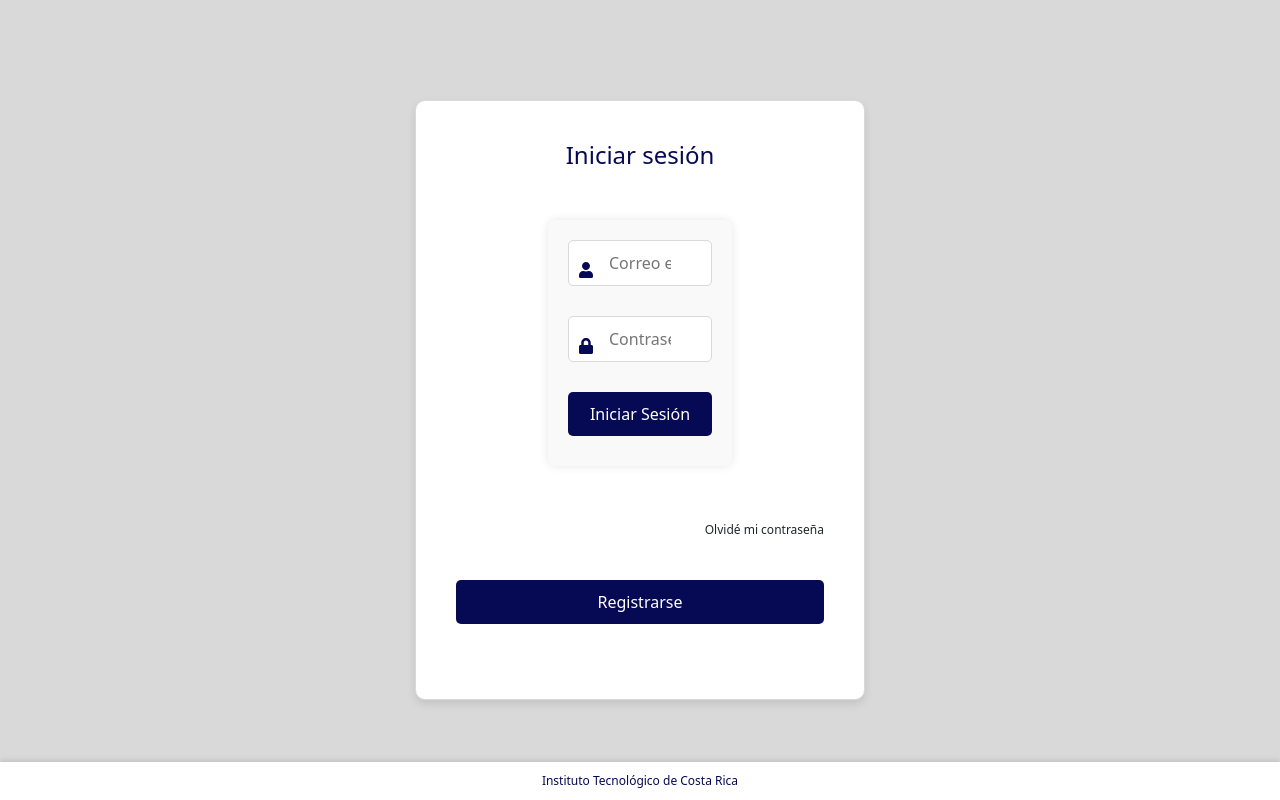
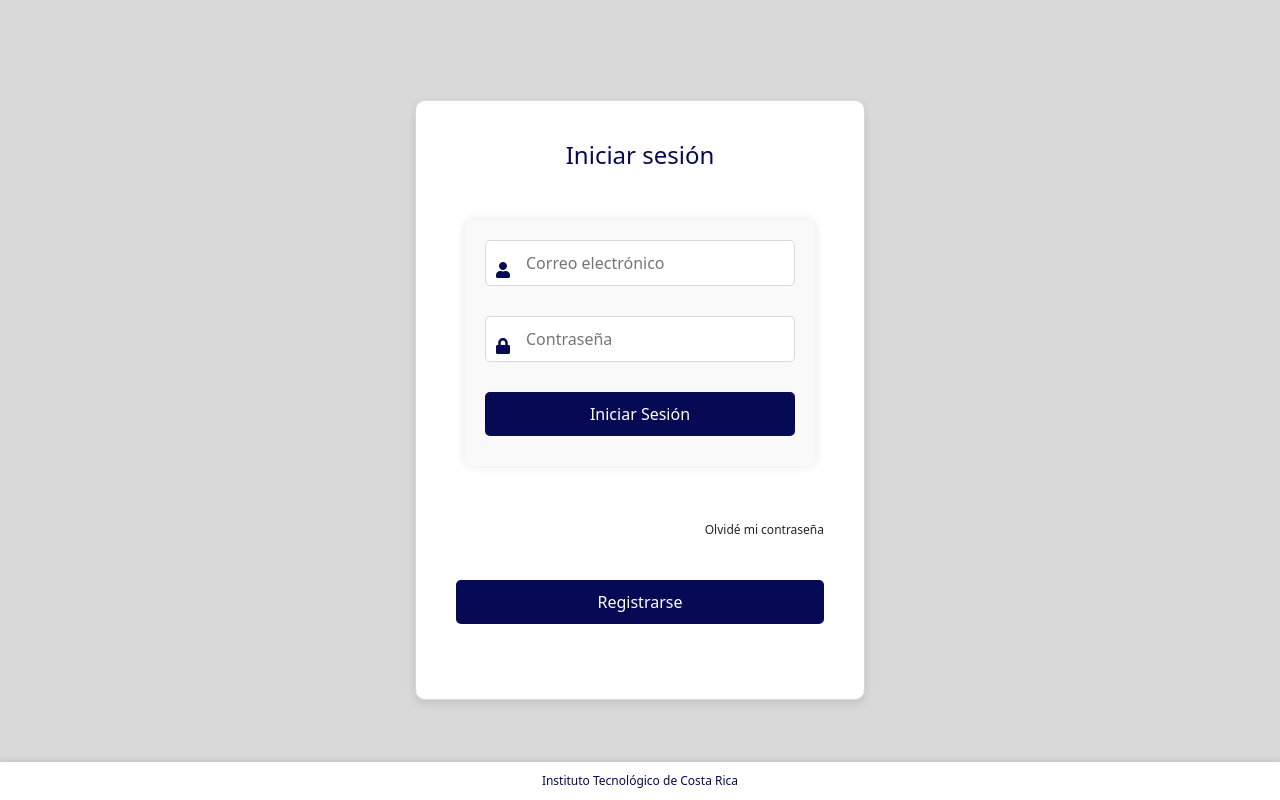
Before and after one commit to proyectosFinales/proyecto_software, a React (Create React App) app: page / in a window 1280 px wide. Built offline with nearby package versions, Linux system fonts and the light colour scheme; no server answers; what @react-pdf/renderer would draw is missing.

Commit message:
Arreglo login

```diff
--- a/src/view/pages/Login.js
+++ b/src/view/pages/Login.js
@@ -41,7 +41,7 @@ const Login = () => {
     <div className="login-container">
       <div className="login-box">
         <h2>Iniciar sesión</h2>
-        <form onSubmit={handleSubmit}>
+        <form className = "login-form" onSubmit={handleSubmit}>
           <div className="input-container">
             <FaUser className="icon" />
             <input
--- a/src/view/styles/Login.css
+++ b/src/view/styles/Login.css
@@ -17,6 +17,10 @@
   border-radius: 10px;
   text-align: center;
   border: 1px solid var(--gris_claro);
+}
+
+.login-form {
+  width: 350px;
 }
 
 h2 {
```
